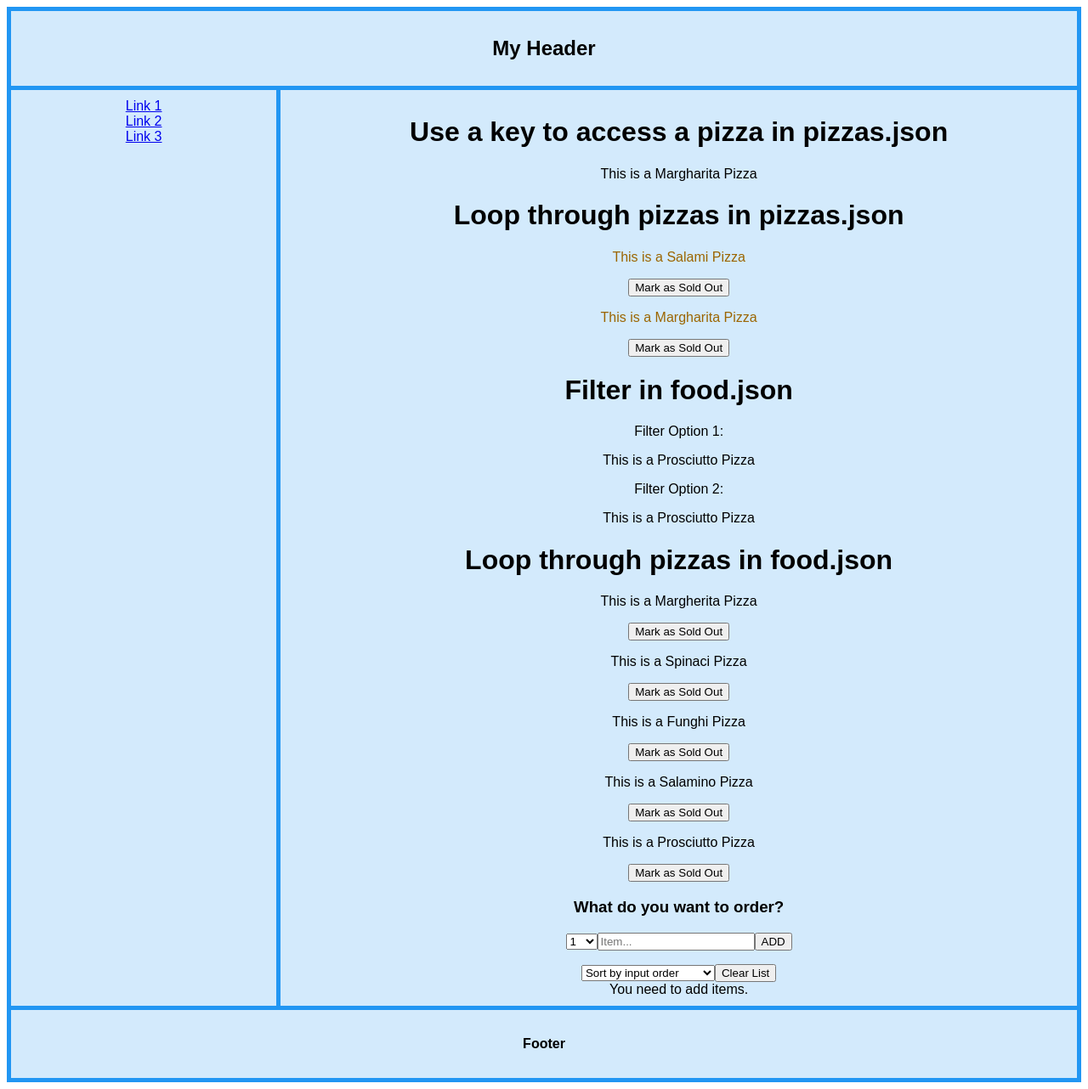
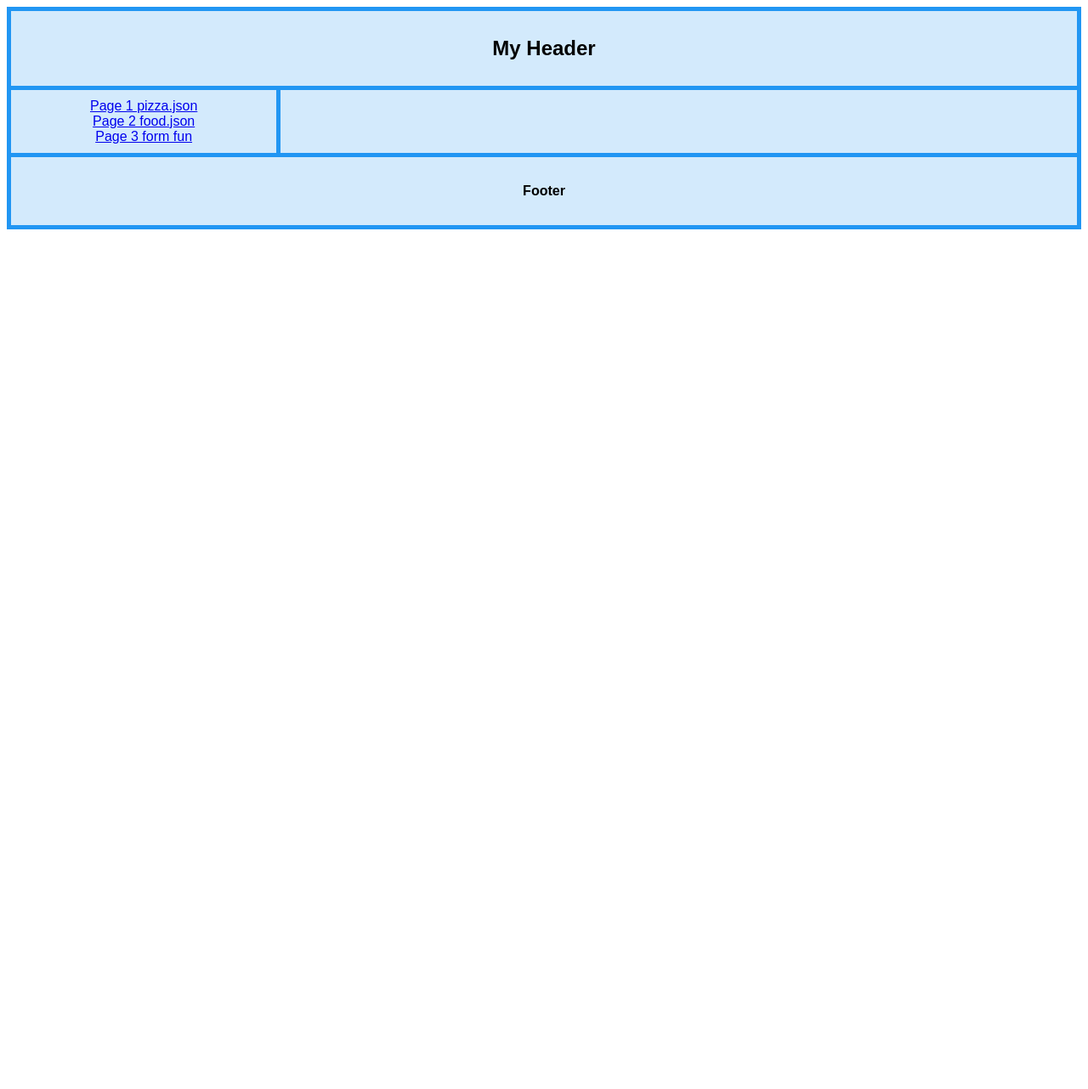
Before and after one commit to wuztb/code-sandbox-react-alpha, a React (Create React App) app: page / in a window 1280 px wide. Shown: the whole page at 85% size. After the commit the page ends 800 px from the top, so only its background shows below. Built offline with nearby package versions, Linux system fonts and the light colour scheme.

Commit message:
Update App.js

```diff
--- a/src/App.js
+++ b/src/App.js
@@ -1,6 +1,7 @@
 import FoodList from "./pages/FoodList";
 import FoodOrder from "./pages/FoodOrder";
 import PizzaList from "./pages/PizzaList";
+import { BrowserRouter as Router, Route, Routes, Link } from "react-router-dom";
 import "./styles.css";
 
 export default function App() {
@@ -11,16 +12,20 @@ export default function App() {
           <h2>My Header</h2>
         </div>
         <div className="menu">
-          <a href="#">Link 1</a>
+          <a href="page1">Page 1 pizza.json</a>
           <br />
-          <a href="#">Link 2</a>
+          <a href="page2">Page 2 food.json</a>
           <br />
-          <a href="#">Link 3</a>
+          <a href="page3">Page 3 form fun</a>
         </div>
         <div className="content">
-          <PizzaList />
-          <FoodList />
-          <FoodOrder />
+          <Router>
+            <Routes>
+              <Route path="page1" element={<PizzaList />} />
+              <Route path="page2" element={<FoodList />} />
+              <Route path="page3" element={<FoodOrder />} />
+            </Routes>
+          </Router>
         </div>
         <div className="footer">
           <h4>Footer</h4>
```
